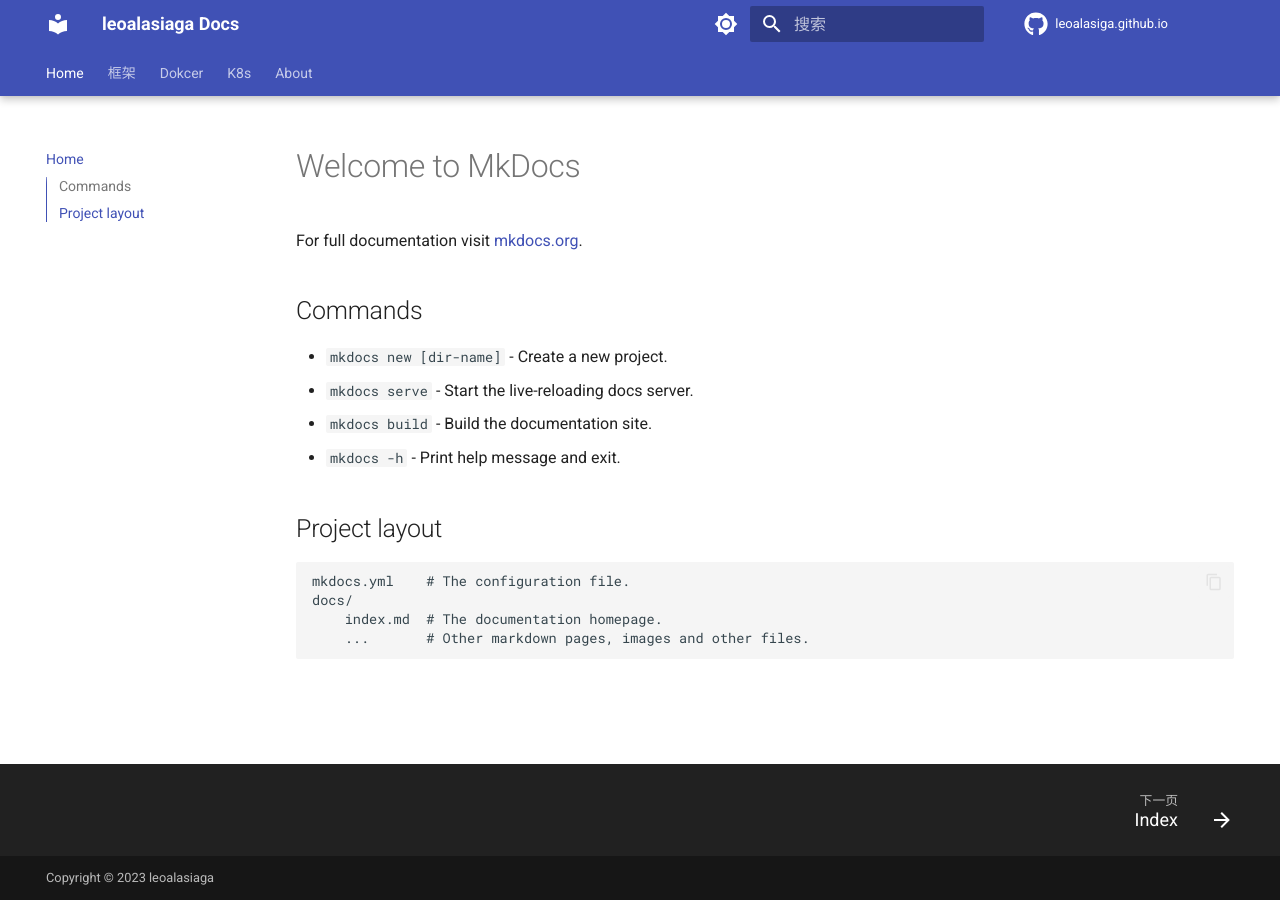
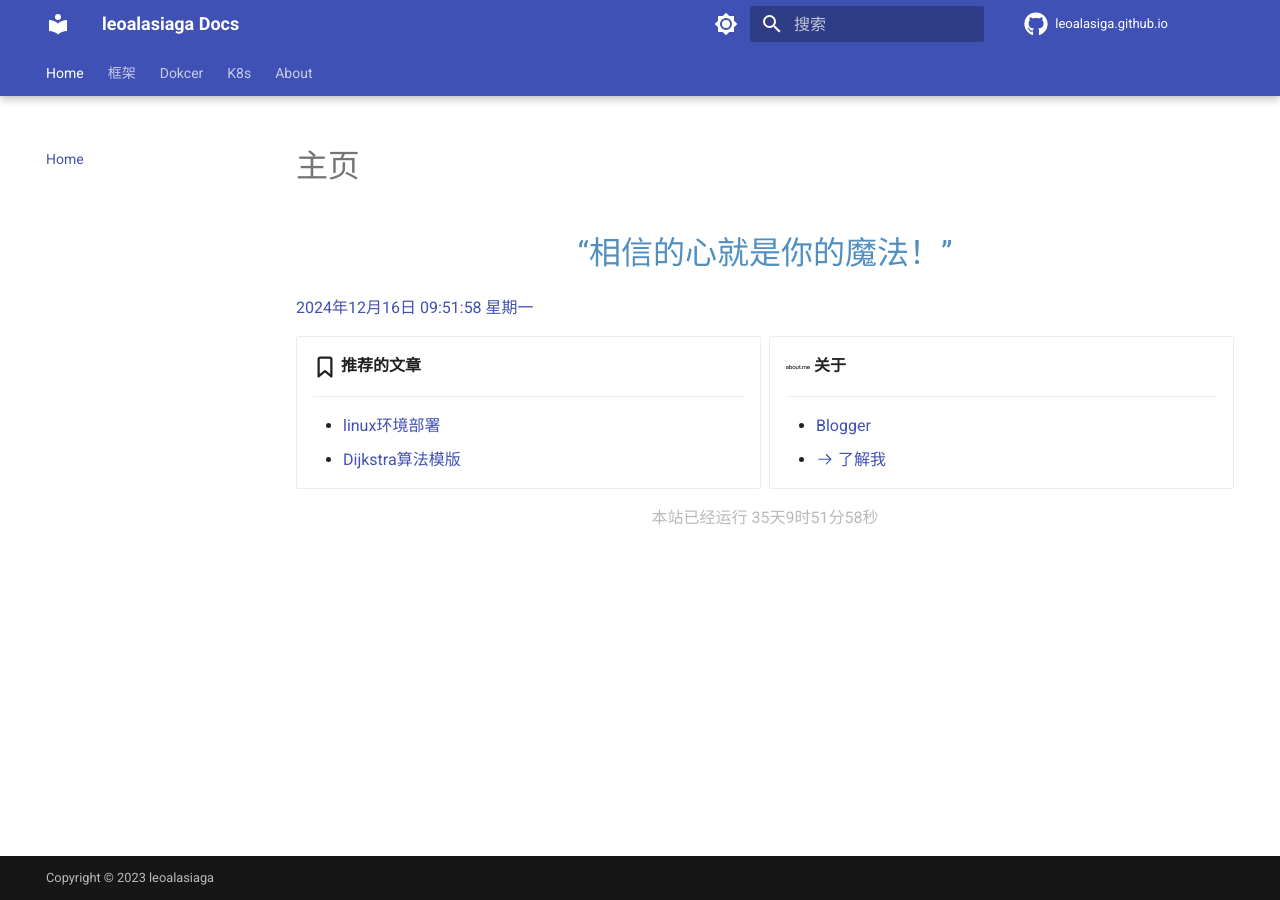
Before and after one commit to NaraSky/NaraSky.github.io, an MkDocs documentation site: the page built from docs/index.md, in a window 1280 px wide. Built offline with MkDocs 1.6.1 and Material for MkDocs 9.7.7, drawn with Linux system fonts in a browser that asks for light colours; nearby versions of some CDN libraries; comment, search, counter and statistics services are not loaded.

Commit message:
更新文档内容及样式

```diff
--- a/docs/index.md
+++ b/docs/index.md
@@ -1,17 +1,110 @@
-# Welcome to MkDocs
+---
+title: Home
+hide:
+  # - navigation # 显示右
+  # - toc #显示左
+  - footer
+  - feedback
+comments: false
+---
 
-For full documentation visit [mkdocs.org](https://www.mkdocs.org).
+# 主页
 
-## Commands
+<center><font  color= #518FC1 size=6 class="ml3">“相信的心就是你的魔法！”</font></center>
+<script src="https://cdnjs.cloudflare.com/ajax/libs/animejs/2.0.2/anime.min.js"></script>
 
-* `mkdocs new [dir-name]` - Create a new project.
-* `mkdocs serve` - Start the live-reloading docs server.
-* `mkdocs build` - Build the documentation site.
-* `mkdocs -h` - Print help message and exit.
+<div id="rcorners2" >
 
-## Project layout
+<div id="rcorners1" class="date-display">
+    <p class="p1"></p>
+</div>
 
-    mkdocs.yml    # The configuration file.
-    docs/
-        index.md  # The documentation homepage.
-        ...       # Other markdown pages, images and other files.
+<style>
+    .date-display {
+        color: #4351AF;
+    }
+</style>
+<script defer>
+    function format(newDate) {
+        const day = newDate.getDay();
+        const y = newDate.getFullYear();
+        const m = newDate.getMonth() + 1 < 10 ? `0${newDate.getMonth() + 1}` : newDate.getMonth() + 1;
+        const d = newDate.getDate() < 10 ? `0${newDate.getDate()}` : newDate.getDate();
+        const h = newDate.getHours() < 10 ? `0${newDate.getHours()}` : newDate.getHours();
+        const min = newDate.getMinutes() < 10 ? `0${newDate.getMinutes()}` : newDate.getMinutes();
+        const s = newDate.getSeconds() < 10 ? `0${newDate.getSeconds()}` : newDate.getSeconds();
+        const dict = {1: "一", 2: "二", 3: "三", 4: "四", 5: "五", 6: "六", 0: "天"};
+
+        return `${y}年${m}月${d}日 ${h}:${min}:${s} 星期${dict[day]}`;
+    }
+
+    const timerId = setInterval(() => {
+        const newDate = new Date();
+        const p1 = document.querySelector(".p1");
+        if (p1) {
+            p1.textContent = format(newDate);
+        }
+    }, 1000);
+</script>
+</div>
+
+<div class="grid cards" markdown>
+
+-   :octicons-bookmark-16:{ .lg .middle } __推荐的文章__
+
+    ---
+
+    - [linux环境部署](blog/posts/linux/linux.md)
+    - [Dijkstra算法模版](blog/posts/algorithm/Dijkstra.md)
+
+
+-   :simple-aboutdotme:{ .lg .middle } __关于__
+
+    ---
+
+[//]: # (    - [友链]&#40;about/link.md&#41;)
+    - [Blogger](blog/index.md)
+    - [:octicons-arrow-right-24: 了解我](about/me.md)
+
+</div>
+
+
+<style>
+#rcorners3 {
+  border-radius: 25px;
+  border: 2px solid #518FC1;
+  padding: 20px;
+  width: 100%;
+  height: 30%;
+  font-size: 18px;
+  text-align: center;
+}
+</style>
+<body>
+<font color="#B9B9B9">
+  <p style="text-align: center; ">
+      <span>本站已经运行</span>
+      <span id='box1'></span>
+</p>
+  <div id="box1"></div>
+  <script>
+    function timingTime(){
+      let start = '2024-11-11 00:00:00'
+      let startTime = new Date(start).getTime()
+      let currentTime = new Date().getTime()
+      let difference = currentTime - startTime
+      let m =  Math.floor(difference / (1000))
+      let mm = m % 60  // 秒
+      let f = Math.floor(m / 60)
+      let ff = f % 60 // 分钟
+      let s = Math.floor(f/ 60) // 小时
+      let ss = s % 24
+      let day = Math.floor(s  / 24 ) // 天数
+      return day + "天" + ss + "时" + ff + "分" + mm +'秒'
+    }
+    setInterval(()=>{
+      document.getElementById('box1').innerHTML = timingTime()
+    },1000)
+  </script>
+  </font>
+</body>
```
Also changed, not shown: docs/about.md (deleted, +0 -1 lines).
